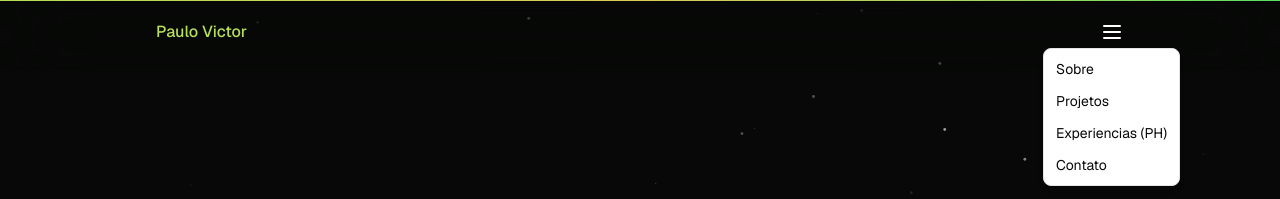
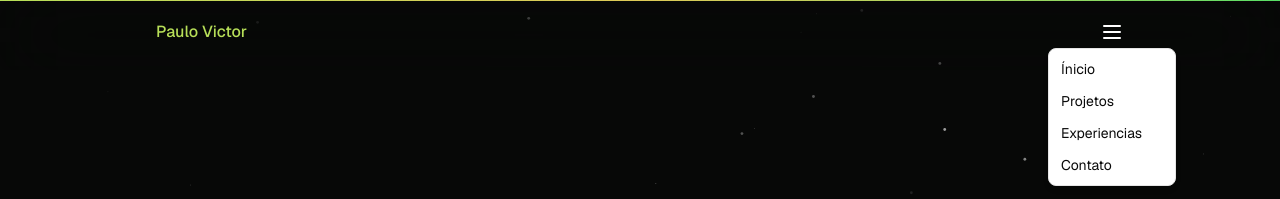
Before and after one commit to paulopbi/portfolio, a Next.js app: page / in a window 1280 px wide. Both pictures are taken after a click on the button 1112 px from the left and 31 px from the top of the page. Shown: the top 199 px of the page. Built offline with nearby package versions, Linux system fonts and the light colour scheme.

Commit message:
fix: change the navbar text

```diff
--- a/src/components/Navbar.tsx
+++ b/src/components/Navbar.tsx
@@ -27,13 +27,13 @@ const Navbar = () => {
               </DropdownMenuTrigger>
               <DropdownMenuContent>
                 <DropdownMenuItem className="cursor-pointer" asChild>
-                  <Link href="/">Sobre</Link>
+                  <Link href="/">Ínicio</Link>
                 </DropdownMenuItem>
                 <DropdownMenuItem className="cursor-pointer" asChild>
                   <Link href="/projetos">Projetos</Link>
                 </DropdownMenuItem>
                 <DropdownMenuItem className="cursor-pointer" asChild>
-                  <Link href="/experiencias">Experiencias (PH)</Link>
+                  <Link href="/experiencias">Experiencias</Link>
                 </DropdownMenuItem>
                 <DropdownMenuItem className="cursor-pointer" asChild>
                   <Link href="/contato">Contato</Link>
```
